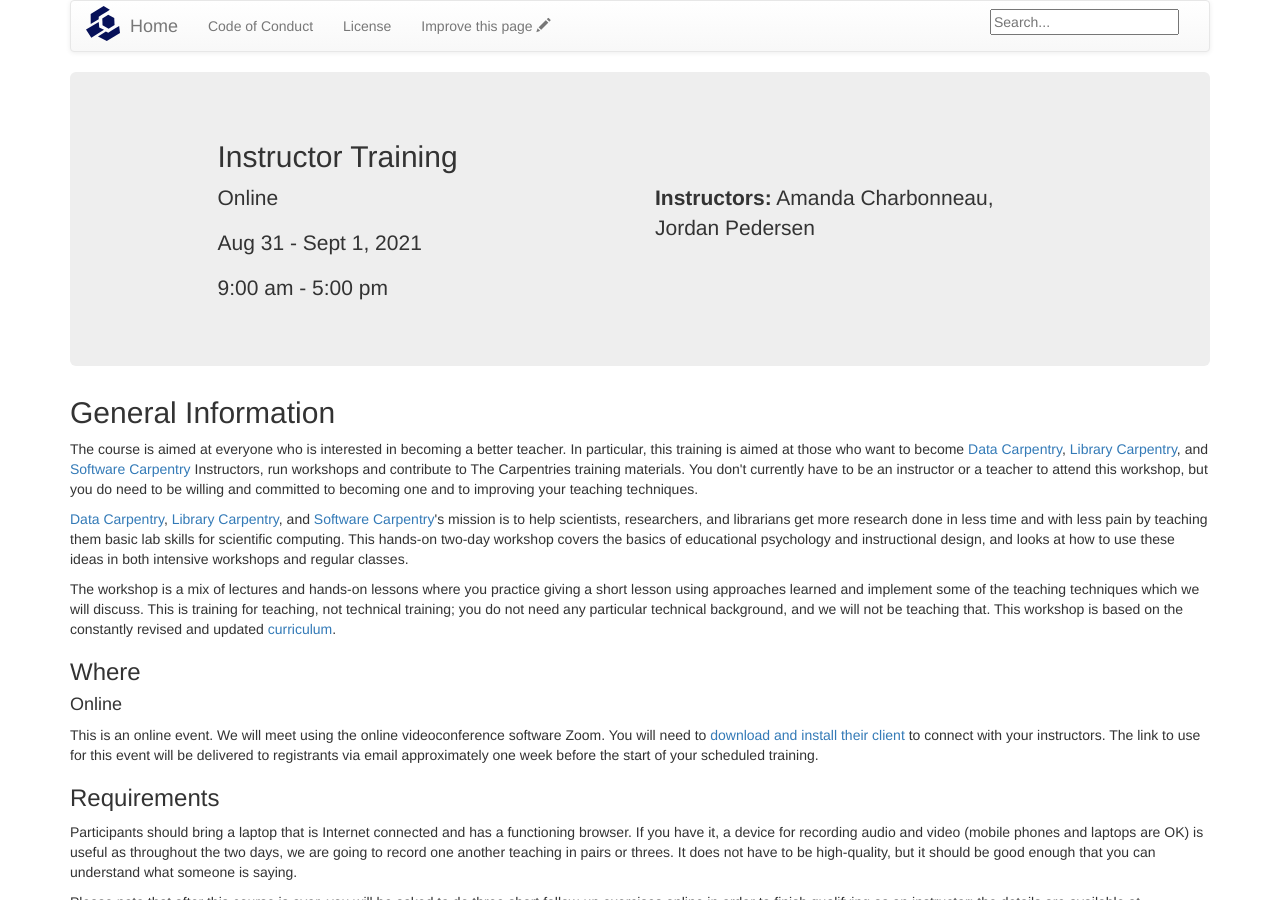
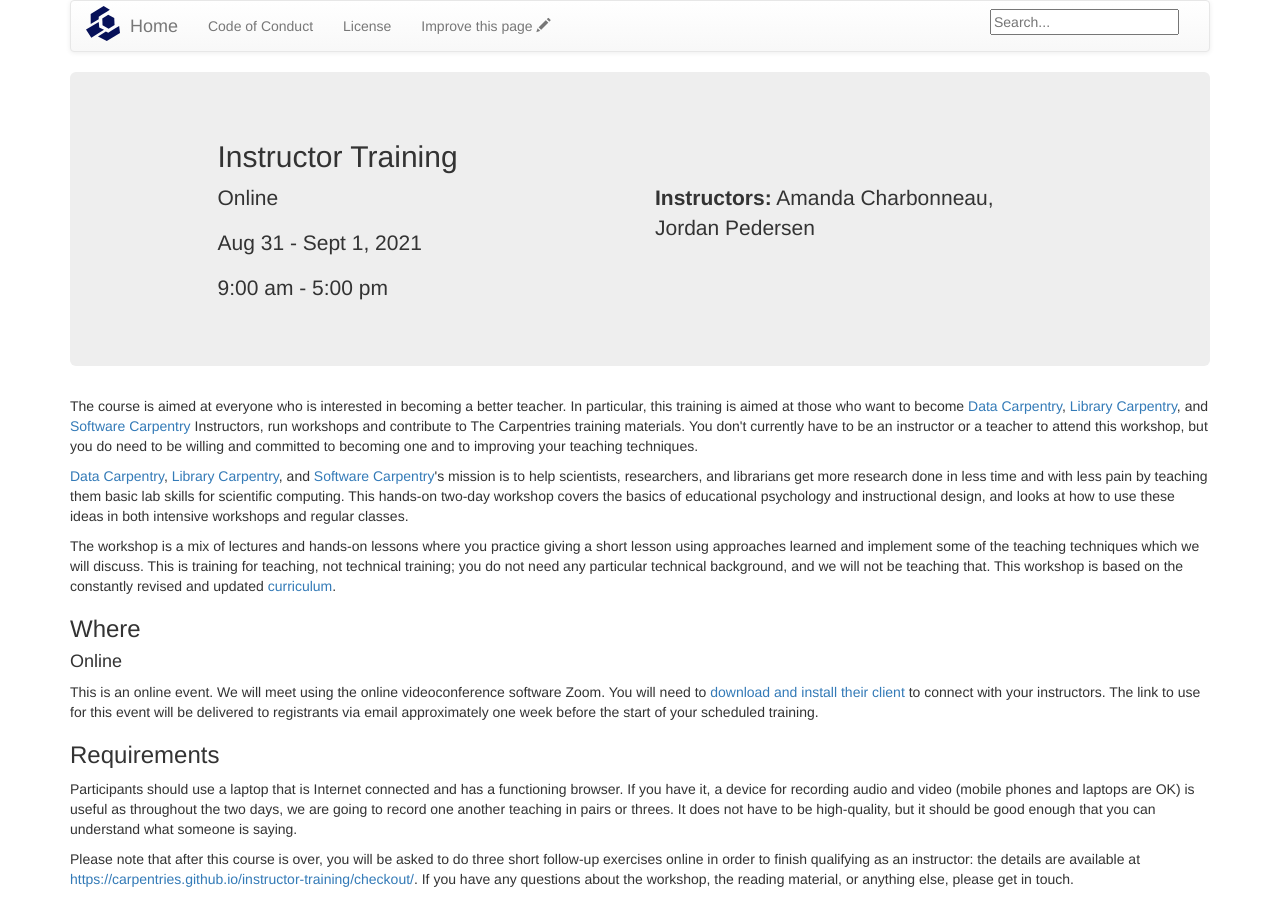
Before and after one commit to JordanPedersen/2021-08-31-ttt-online, a Jekyll site: the page built from index.md, in a window 1280 px wide and 900 px high. Built offline with Jekyll 4.4.1, drawn with Linux system fonts in a browser that asks for light colours; part of the change alters nothing that is shown.

Commit message:
Update index.md

```diff
--- a/index.md
+++ b/index.md
@@ -10,7 +10,6 @@ enddate: 2021-09-01        # machine-readable end date for the workshop in YYYY-
 instructor: ["Amanda Charbonneau", "Jordan Pedersen"] # boxed, comma-separated list of instructors' names as strings, like ["Kay McNulty", "Betty Jennings", "Betty Snyder"]
 contact: ["jordan.pedersen@utoronto.ca","ms.chan@utoronto.ca"]    # boxed, comma-separated list of contact email addresses for the host, lead instructor, or whoever else is handling questions, like ["marlyn.wescoff@example.org", "fran.bilas@example.org", "ruth.lichterman@example.org"]
 etherpad: https://pad.carpentries.org/2021-08-31-ttt-online        # optional: URL for the workshop Etherpad if there is one
-eventbrite:           # optional: alphanumeric key for Eventbrite registration, e.g., "1234567890AB" (if Eventbrite is being used)
 locations:
   - venue: "Online"
     address: ""
@@ -26,26 +25,6 @@ locations:
   double quotation marks around the value, unless specified otherwise.
   And run 'tools/check' *before* committing to make sure that changes are good.
 -->
-
-<!--
-  EVENTBRITE
-
-  This block includes the Eventbrite registration widget if
-  'eventbrite' has been set in the header.  You can delete it if you
-  are not using Eventbrite, or leave it in, since it will not be
-  displayed if the 'eventbrite' field in the header is not set.
--->
-{% if page.eventbrite %}
-<iframe
-  src="https://www.eventbrite.com/tickets-external?eid={{page.eventbrite}}&ref=etckt"
-  frameborder="0"
-  width="100%"
-  height="248px"
-  scrolling="auto">
-</iframe>
-{% endif %}
-
-<h2 id="general">General Information</h2>
 
 <!--
   INTRODUCTION
@@ -140,7 +119,7 @@ attempt to provide them.
 
 <h3>Requirements</h3>
 
-Participants should bring a laptop that is Internet connected and has a
+Participants should use a laptop that is Internet connected and has a
 functioning browser. If you have it, a device for recording audio and video
 (mobile phones and laptops are OK) is useful as throughout the two days, we
 are going to record one another teaching in pairs or threes. It does not have
```
